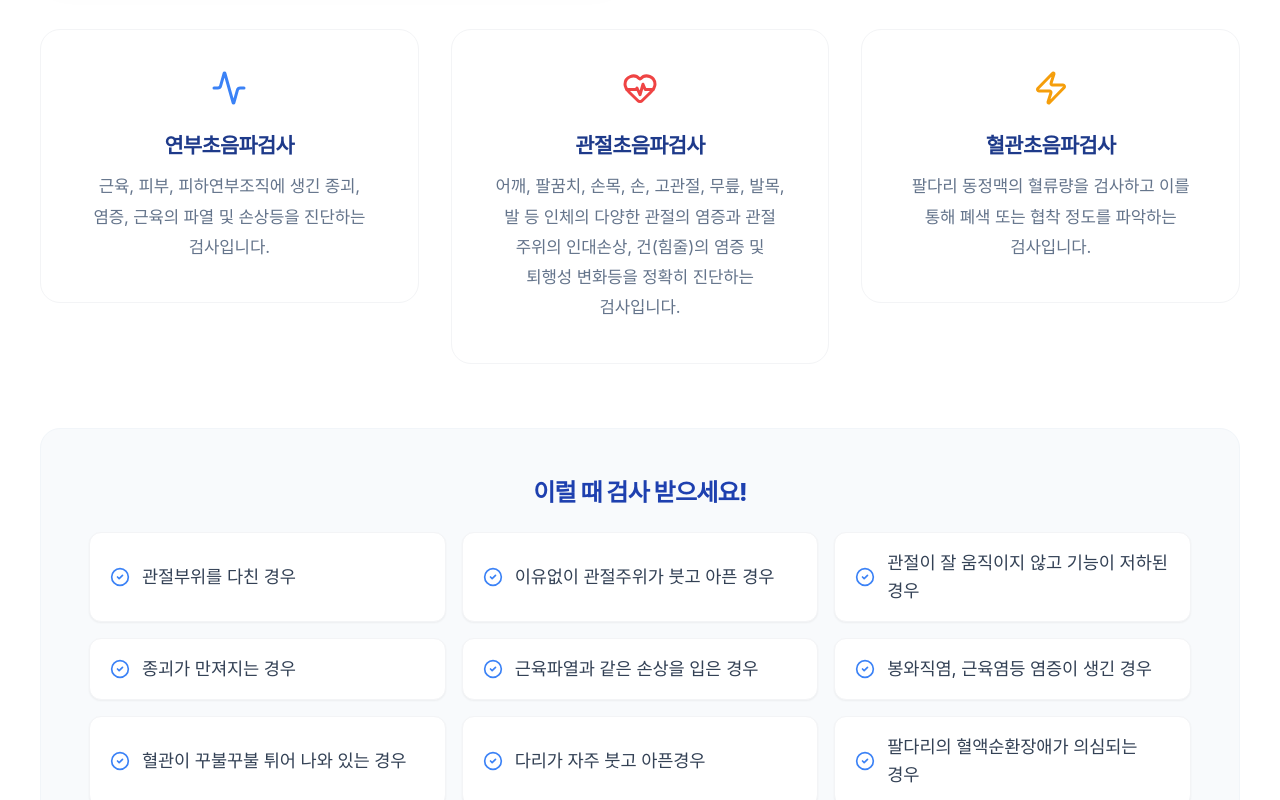
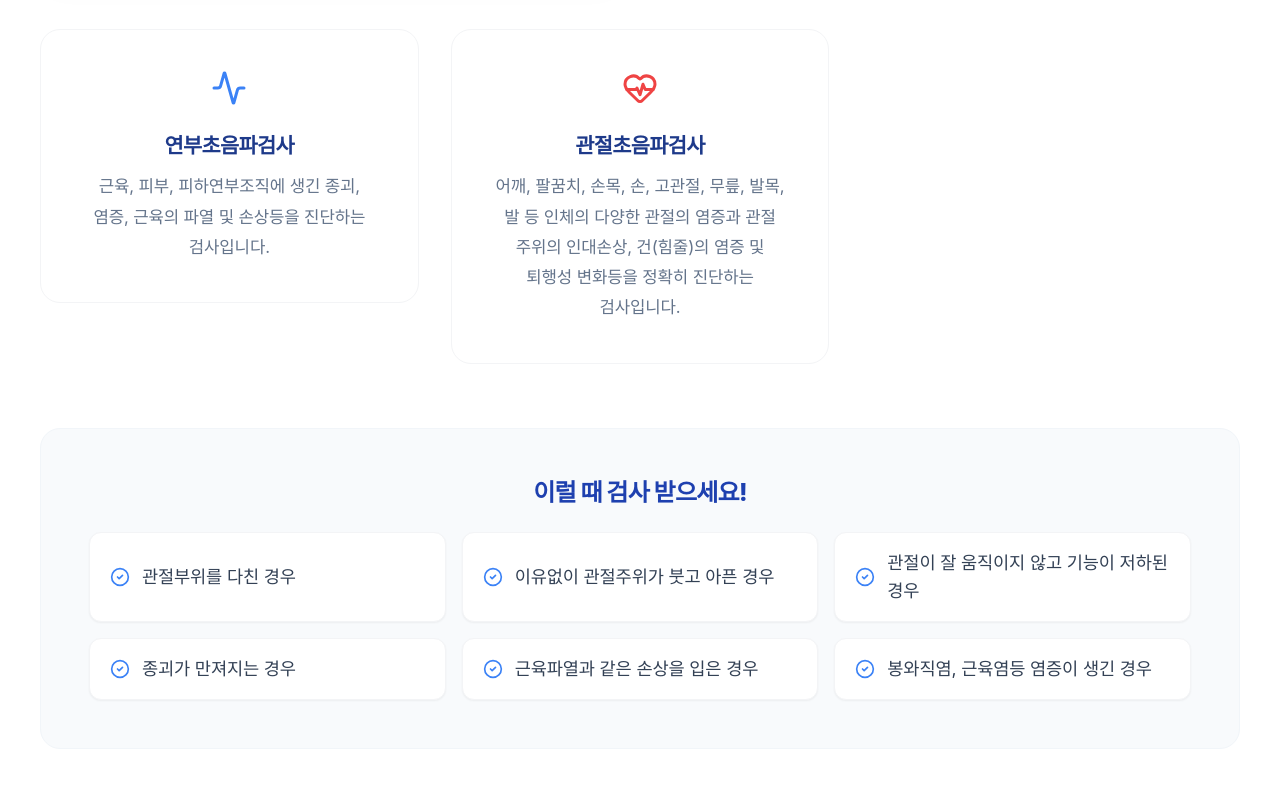
Before and after one commit to bnam1321-bit/365-clinic-web, a Next.js app: page /pain in a window 1280 px wide. Shown: the part 1320-2120 px from the top of the page. Built offline with nearby package versions, Linux system fonts and the light colour scheme; a web font is replaced by a local one.

Commit message:
Remove vascular ultrasound from pain clinic page

```diff
--- a/src/app/pain/page.tsx
+++ b/src/app/pain/page.tsx
@@ -1,5 +1,5 @@
 import styles from "./page.module.css";
-import { Activity, Zap, ShieldCheck, Microscope, HeartPulse, Stethoscope, CheckCircle2 } from "lucide-react";
+import { Activity, ShieldCheck, Microscope, HeartPulse, Stethoscope, CheckCircle2 } from "lucide-react";
 import type { Metadata } from "next";
 import FadeIn from "@/components/ui/FadeIn";
 
@@ -63,13 +63,7 @@ export default function PainPage() {
                                 <p className={styles.painDesc}>어깨, 팔꿈치, 손목, 손, 고관절, 무릎, 발목, 발 등 인체의 다양한 관절의 염증과 관절 주위의 인대손상, 건(힘줄)의 염증 및 퇴행성 변화등을 정확히 진단하는 검사입니다.</p>
                             </div>
                         </FadeIn>
-                        <FadeIn delay={0.5}>
-                            <div className={styles.painItem}>
-                                <Zap size={36} color="#F59E0B" />
-                                <h3 className={styles.painTitle}>혈관초음파검사</h3>
-                                <p className={styles.painDesc}>팔다리 동정맥의 혈류량을 검사하고 이를 통해 폐색 또는 협착 정도를 파악하는 검사입니다.</p>
-                            </div>
-                        </FadeIn>
+
                     </div>
 
                     <FadeIn delay={0.6}>
@@ -82,9 +76,7 @@ export default function PainPage() {
                                 <li><CheckCircle2 size={20} className={styles.checkIcon}/> 종괴가 만져지는 경우</li>
                                 <li><CheckCircle2 size={20} className={styles.checkIcon}/> 근육파열과 같은 손상을 입은 경우</li>
                                 <li><CheckCircle2 size={20} className={styles.checkIcon}/> 봉와직염, 근육염등 염증이 생긴 경우</li>
-                                <li><CheckCircle2 size={20} className={styles.checkIcon}/> 혈관이 꾸불꾸불 튀어 나와 있는 경우</li>
-                                <li><CheckCircle2 size={20} className={styles.checkIcon}/> 다리가 자주 붓고 아픈경우</li>
-                                <li><CheckCircle2 size={20} className={styles.checkIcon}/> 팔다리의 혈액순환장애가 의심되는 경우</li>
+
                             </ul>
                         </div>
                     </FadeIn>
```
